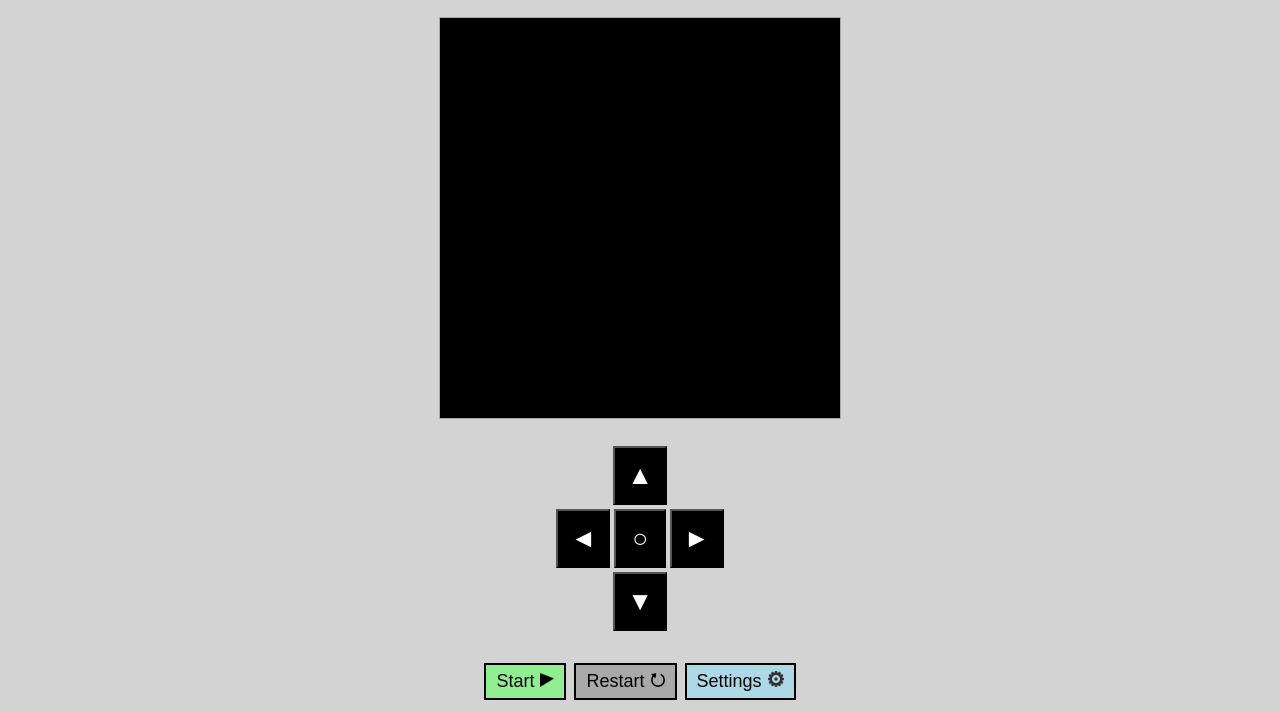
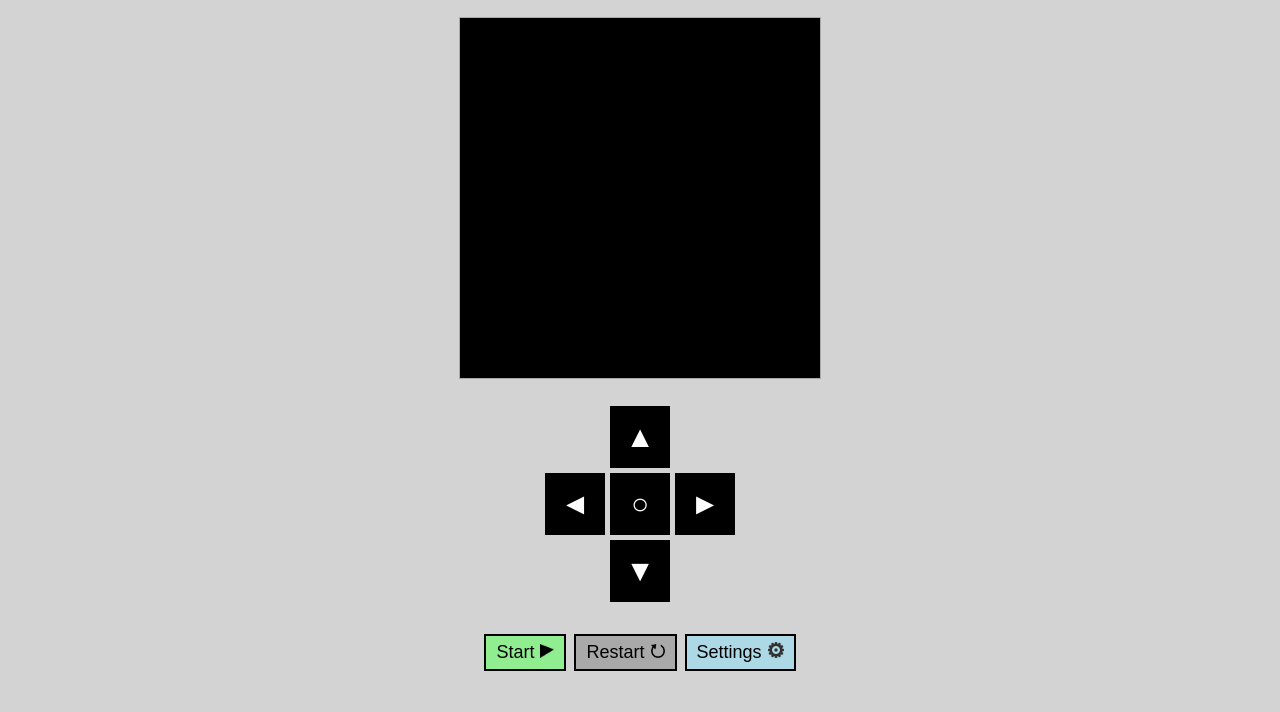
Before and after one commit to RaionaAleksander/Play-space, a React app: page /games/snake in a window 1280 px wide. Shown: the part 167-879 px from the top of the page. After the commit the page ends 850 px from the top, so only its background shows below. Built offline with nearby package versions, Linux system fonts and the light colour scheme.

Commit message:
Changed files

```diff
--- a/src/pages/Games/Snake.js
+++ b/src/pages/Games/Snake.js
@@ -47,7 +47,7 @@ const Snake = () => {
 
     const canvasRef = useRef(null);
     const [snake, setSnake] = useState([{ x: 0, y: 9 }]);
-    const [food, setFood] = useState({ x: Math.floor(Math.random() * 20), y: Math.floor(Math.random() * 20) });
+    const [food, setFood] = useState({ x: Math.floor(Math.random() * 18), y: Math.floor(Math.random() * 18) });
     const [direction, setDirection] = useState("right");
     const [settingsOpen, setSettingsOpen] = useState(false);
 
@@ -91,13 +91,13 @@ const Snake = () => {
         const drawSnake = () => {
             ctx.fillStyle = snakeColor;
             snake.forEach(part => {
-                ctx.fillRect(part.x * 20, part.y * 20, 20, 20);
+                ctx.fillRect(part.x * 18, part.y * 18, 18, 18);
             });
         };
 
         const drawFood = () => {
             ctx.fillStyle = foodColor;
-            ctx.fillRect(food.x * 20, food.y * 20, 20, 20);
+            ctx.fillRect(food.x * 18, food.y * 18, 18, 18);
         };
 
         const drawScore = () => {
@@ -120,6 +120,8 @@ const Snake = () => {
 
             newSnake.unshift(head);
 
+            console.log(snake.length);
+
             if (snake.length === 20 * 20) {
                 setWin(true);
                 setPause(true);
@@ -127,10 +129,10 @@ const Snake = () => {
             }
 
             if (head.x === food.x && head.y === food.y) {
-                let newFoodPosition = { x: Math.floor(Math.random() * 20), y: Math.floor(Math.random() * 20) };
+                let newFoodPosition = { x: Math.floor(Math.random() * 18), y: Math.floor(Math.random() * 18) };
 
                 while (isFoodOnSnake(newSnake, newFoodPosition)) {
-                    newFoodPosition = { x: Math.floor(Math.random() * 20), y: Math.floor(Math.random() * 20) };
+                    newFoodPosition = { x: Math.floor(Math.random() * 18), y: Math.floor(Math.random() * 18) };
                 }
 
                 setFood(newFoodPosition);
@@ -144,7 +146,7 @@ const Snake = () => {
             if (head.x < 0 || head.x >= 20 || head.y < 0 || head.y >= 20 || newSnake.slice(1).some(part => part.x === head.x && part.y === head.y)) {
                 setScore(0);
                 setSnake([{ x: 0, y: 9 }]);
-                setFood({ x: Math.floor(Math.random() * 20), y: Math.floor(Math.random() * 20) });
+                setFood({ x: Math.floor(Math.random() * 18), y: Math.floor(Math.random() * 18) });
                 setDirection("right");
             }
         };
@@ -174,7 +176,7 @@ const Snake = () => {
         setPause(false);
         setScore(0);
         setSnake([{ x: 0, y: 9 }]);
-        setFood({ x: Math.floor(Math.random() * 20), y: Math.floor(Math.random() * 20) });
+        setFood({ x: Math.floor(Math.random() * 18), y: Math.floor(Math.random() * 18)});
         setDirection("right");
     }
 
@@ -207,7 +209,7 @@ const Snake = () => {
             <div className={styles.snakeContainer}>
                 <h1 className="snakeGame">The Snake game</h1>
                 <div className={styles.snakeBorder}>
-                    <canvas ref={canvasRef} id="game" width="400" height="400" className={styles.snakeCanvas} style={{backgroundColor: fieldColor}}></canvas>
+                    <canvas ref={canvasRef} id="game" width="360" height="360" className={styles.snakeCanvas} style={{backgroundColor: fieldColor}}></canvas>
                 </div>
                 {win && <p className="winText"><b>You win!</b></p>}
 
--- a/src/resourses/css/Snake.module.css
+++ b/src/resourses/css/Snake.module.css
@@ -20,7 +20,7 @@
     display: flex;
     flex-direction: column;
     align-items: center;
-    gap: 4px;
+    gap: 5px;
 }
 
 .buttonMIDDLE {
@@ -28,21 +28,19 @@
     flex-direction: row;
     justify-content: space-around;
     align-items: center;
-    gap: 4px;
+    gap: 5px;
 }
 
 .buttonUP, .buttonLEFT, .buttonRIGHT, .buttonDOWN, .buttonCENTER {
-    font-size: 26px;
+    width: 60px;
+    font-size: 30px;
     background-color: black;
+    border: 2px solid black;
     color: white;
 }
 
-.buttonUP, .buttonLEFT, .buttonRIGHT, .buttonDOWN {
-    padding: 12px;
-}
-
-.buttonCENTER {
-    padding: 12px 16px 12px;
+.buttonUP, .buttonLEFT, .buttonRIGHT, .buttonDOWN, .buttonCENTER {
+    padding: 12px 0px 12px;
 }
 
 
```
